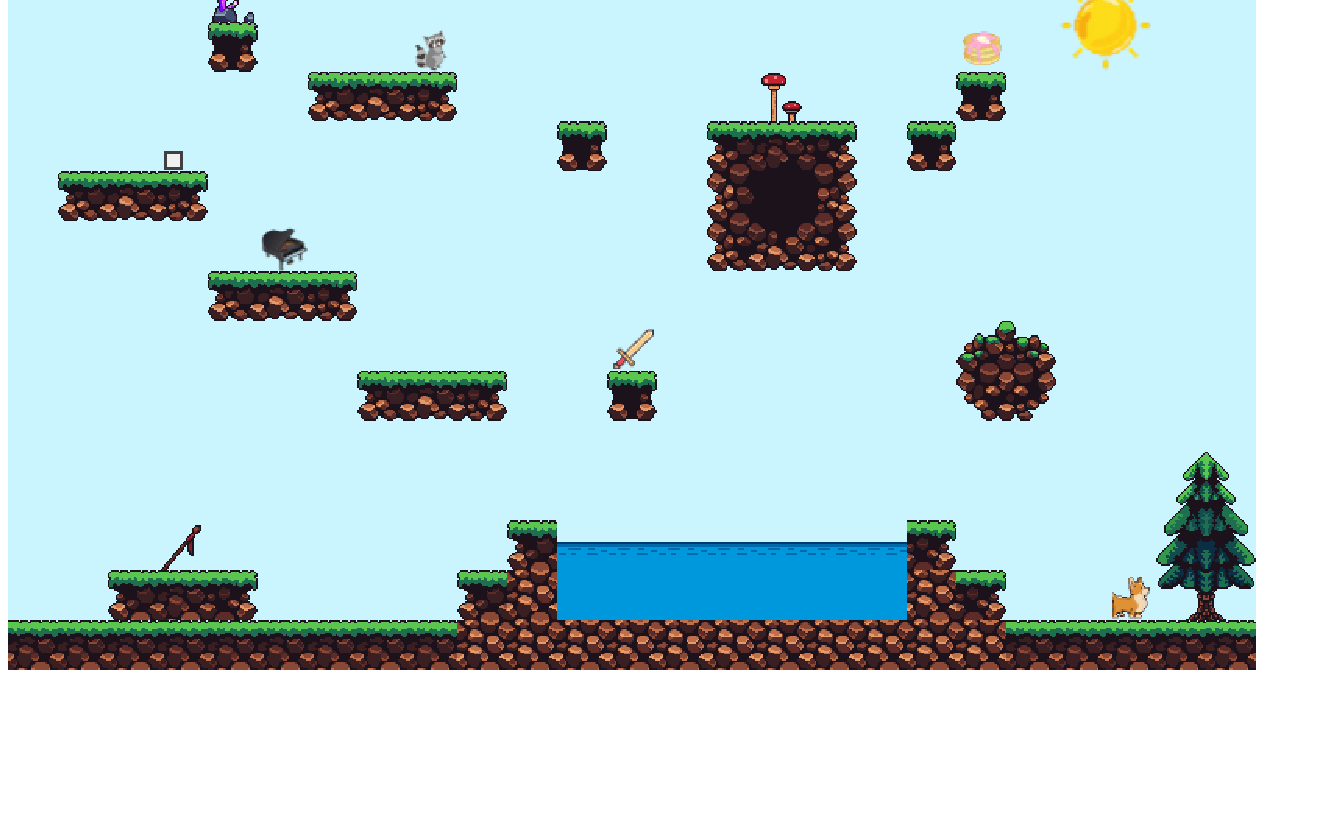
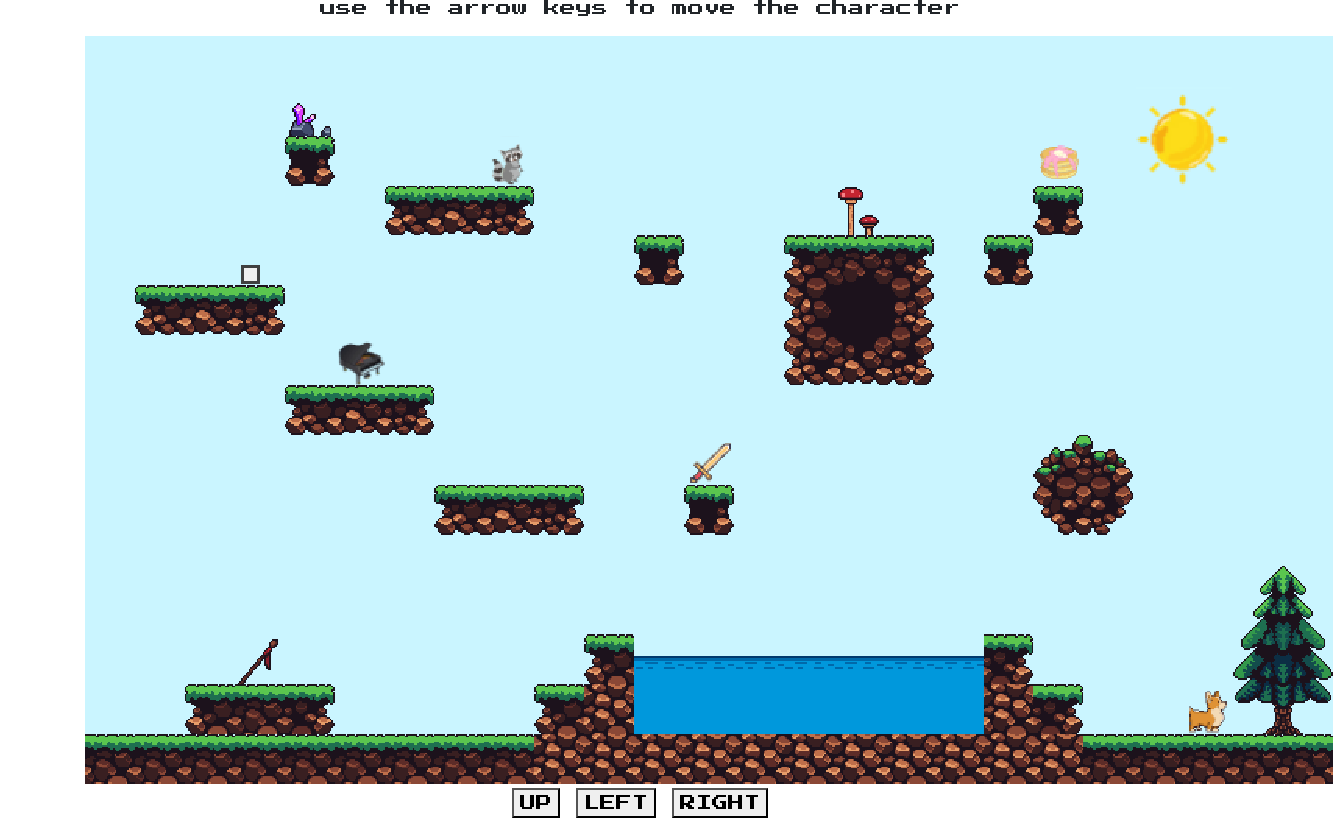
Before and after one commit to charlocc/platformer, a plain HTML site: page index.html in a window 1280 px wide. Shown: the part 86-904 px from the top of the page, 1333 px wide, since content can reach past the window. Before the commit the page ends 800 px from the top, so only its background shows below. Drawn offline with nearby package versions, Linux system fonts and the light colour scheme.

Commit message:
added title and cleaned code structure

```diff
--- a/index.html
+++ b/index.html
@@ -5,33 +5,33 @@
     <meta charset="UTF-8">
     <meta http-equiv="X-UA-Compatible" content="IE=edge">
     <meta name="viewport" content="width=device-width, initial-scale=1.0">
+    <link rel="preconnect" href="https://fonts.googleapis.com">
+    <link rel="preconnect" href="https://fonts.gstatic.com" crossorigin>
+    <link href="https://fonts.googleapis.com/css2?family=Press+Start+2P&display=swap" rel="stylesheet">
+    <link rel="stylesheet" href="https://stackpath.bootstrapcdn.com/bootstrap/4.3.1/css/bootstrap.min.css" integrity="sha384-ggOyR0iXCbMQv3Xipma34MD+dH/1fQ784/j6cY/iJTQUOhcWr7x9JvoRxT2MZw1T" crossorigin="anonymous">
     <link href= "trapgame.css" rel= "stylesheet" type="text/css">
     <title>Platformer Game</title>
 
 </head>
 
 <body>
-    <canvas>
 
-    </canvas>
-
-    <script type = "text/javascript">
-        let sources = ["controller-", "display-", "game-", "engine-", "main-"];
-        let part = String(window.location).split("?")[1];
-
-        switch(part){
-            case "01" : case "02": break;
-            default: part = "01";
-        }
-
-        for (let i=0; i < sources.length; i++) {
-            let script = document.createElement("script");
-            script.setAttribute("type", "text/javascript");
-            script.setAttribute("src", String(part + "/" + sources[i] + part + ".js"));
-            document.head.appendChild(script);
-        }
-
-    </script>
+    <section class="container">
+        <h1>Platformer Game</h1>
+        <p> use the arrow keys to move the character </p>
+        <canvas></canvas>
+        <button id="upBtn">UP</button>
+        <button id="leftBtn">LEFT</button>
+        <button id="rightBtn">RIGHT</button>
+    </section>
+    <script src="controller.js"></script>
+    <script src="display.js"></script>
+    <script src="engine.js"></script>
+    <script src="game.js"></script>
+    <script src="main.js"></script>
+    <script src="https://code.jquery.com/jquery-3.3.1.slim.min.js" integrity="sha384-q8i/X+965DzO0rT7abK41JStQIAqVgRVzpbzo5smXKp4YfRvH+8abtTE1Pi6jizo" crossorigin="anonymous"></script>
+    <script src="https://cdnjs.cloudflare.com/ajax/libs/popper.js/1.14.7/umd/popper.min.js" integrity="sha384-UO2eT0CpHqdSJQ6hJty5KVphtPhzWj9WO1clHTMGa3JDZwrnQq4sF86dIHNDz0W1" crossorigin="anonymous"></script>
+    <script src="https://stackpath.bootstrapcdn.com/bootstrap/4.3.1/js/bootstrap.min.js" integrity="sha384-JjSmVgyd0p3pXB1rRibZUAYoIIy6OrQ6VrjIEaFf/nJGzIxFDsf4x0xIM+B07jRM" crossorigin="anonymous"></script>
 
 </body>
 
--- a/01/main-01.js
+++ b/main.js
@@ -65,6 +65,9 @@ window.addEventListener("load",function(event) {
     window.addEventListener("keydown", keyDownUp);
     window.addEventListener("keyup", keyDownUp);
     window.addEventListener("resize", resize);
+    document.getElementById("upBtn").addEventListener("click", Game.jump);
+    document.getElementById("rightBtn").addEventListener("click", Game.moveRight);
+    document.getElementById("leftBtn").addEventListener("click", Game.moveLeft);
 
 
 
--- a/trapgame.css
+++ b/trapgame.css
@@ -0,0 +1,8 @@
+*{
+    font-family: 'Press Start 2P', cursive;
+}
+
+.container{
+    text-align: center;
+    margin-top: 2%;
+}
```
Also changed, not shown: controller.js (renamed from 01/controller-01.js), display.js (renamed from 01/display-01.js), engine.js (renamed from 01/engine-01.js), game.js (renamed from 01/game-01.js).
